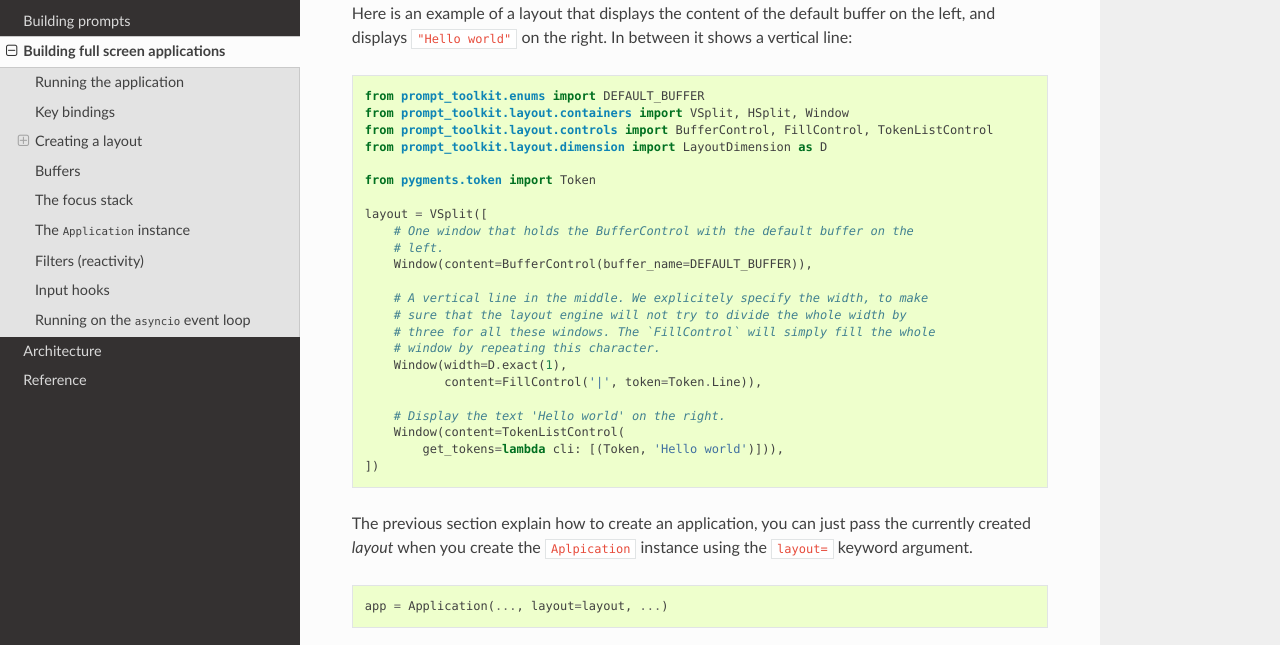
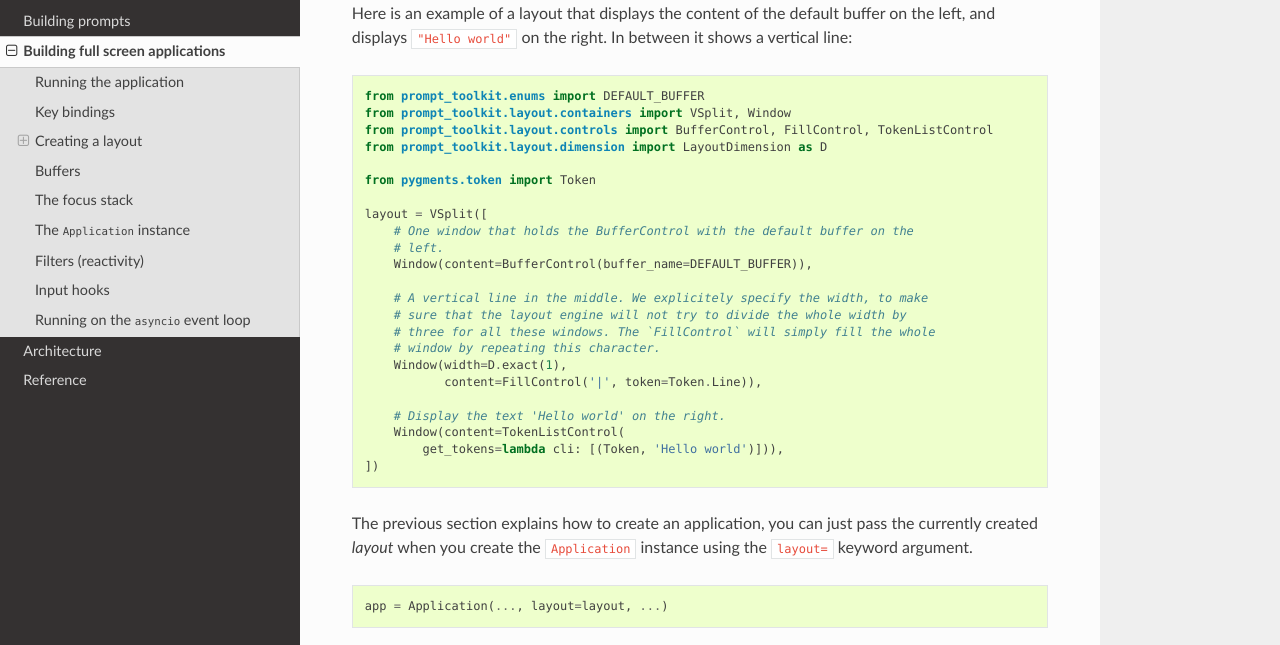
Before and after one commit to dbcli/pgcli, a Sphinx documentation site: the page built from docs/pages/full_screen_apps.rst, in a window 1280 px wide and 900 px high, scrolled down 2772 px. Shown: the part 154-799 px from the top of the window. Built offline with Sphinx 7.4.7 and the Read the Docs theme 2.0.0, drawn with Linux system fonts in a browser that asks for light colours.

Commit message:
Fix minimal typos

```diff
--- a/docs/pages/full_screen_apps.rst
+++ b/docs/pages/full_screen_apps.rst
@@ -177,7 +177,7 @@ vertical line:
 .. code:: python
 
     from prompt_toolkit.enums import DEFAULT_BUFFER
-    from prompt_toolkit.layout.containers import VSplit, HSplit, Window
+    from prompt_toolkit.layout.containers import VSplit, Window
     from prompt_toolkit.layout.controls import BufferControl, FillControl, TokenListControl
     from prompt_toolkit.layout.dimension import LayoutDimension as D
 
@@ -200,8 +200,8 @@ vertical line:
             get_tokens=lambda cli: [(Token, 'Hello world')])),
     ])
 
-The previous section explain how to create an application, you can just pass
-the currently created `layout` when you create the ``Aplpication`` instance
+The previous section explains how to create an application, you can just pass
+the currently created `layout` when you create the ``Application`` instance
 using the ``layout=`` keyword argument.
 
 .. code:: python
```
Also changed, not shown: 1 other file.
